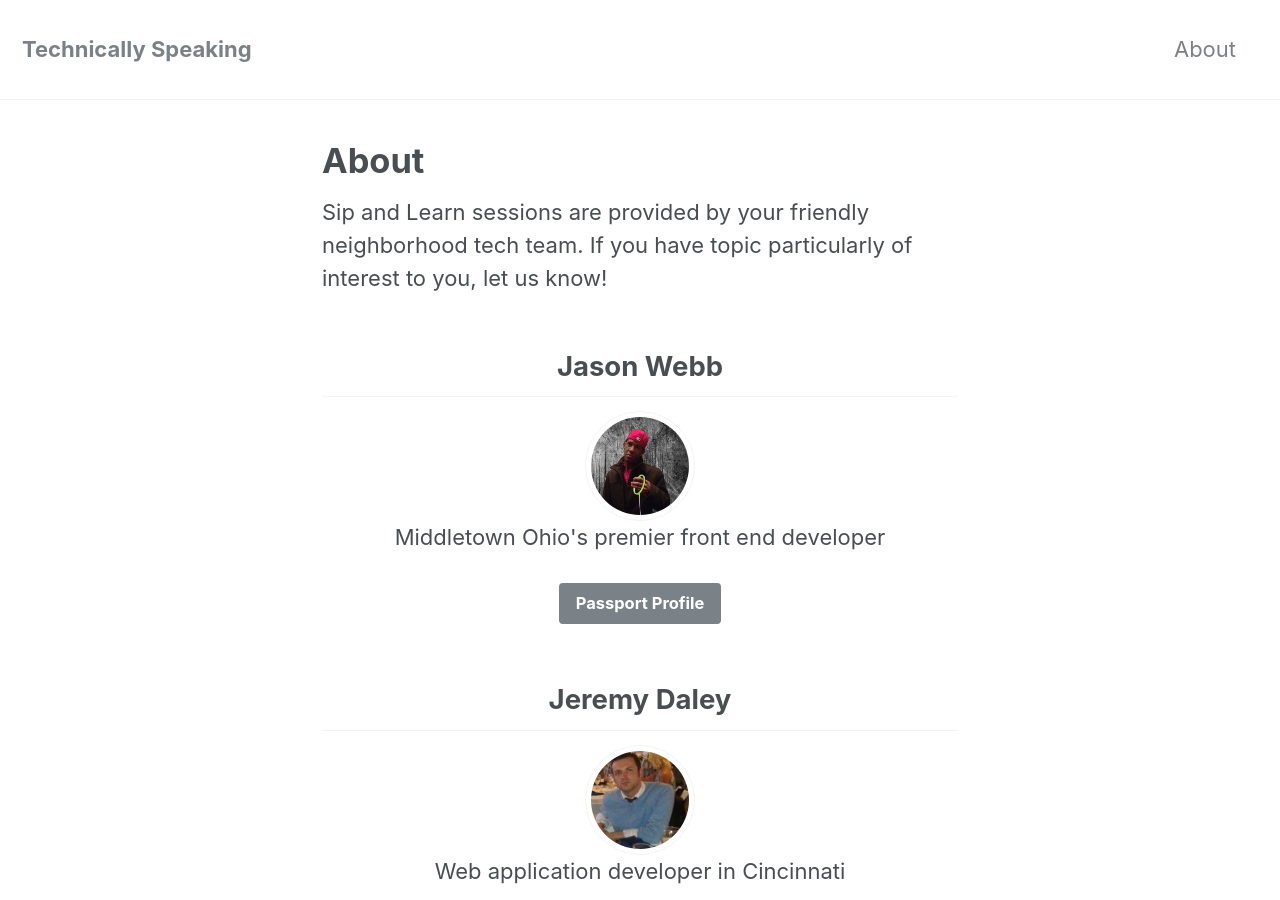
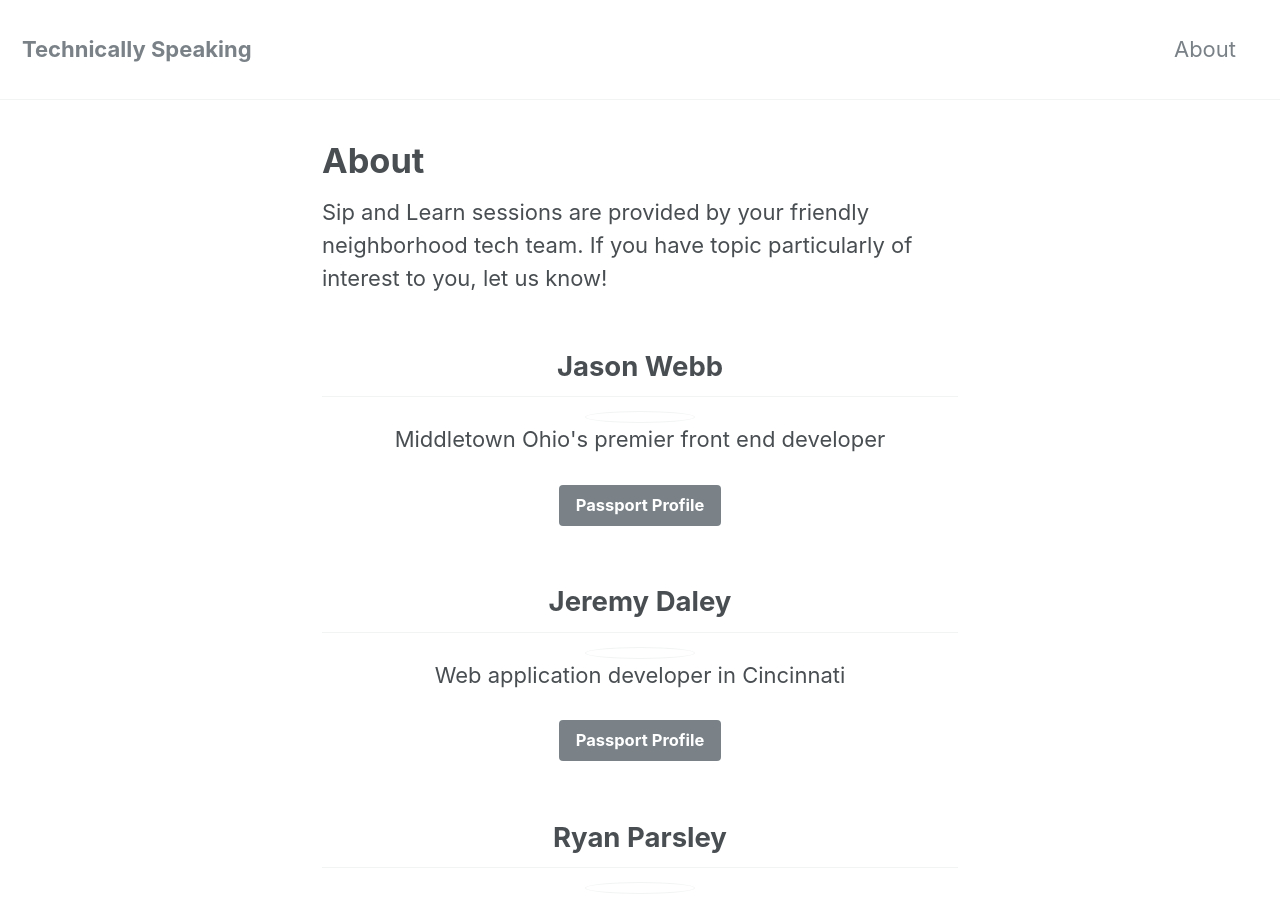
Before and after one commit to technicallySpeaking/technicallySpeaking.github.io, a Jekyll site: the page built from about.html, in a window 1280 px wide and 900 px high. Built offline with Jekyll 4.4.1, drawn with Linux system fonts in a browser that asks for light colours; nearby versions of some CDN libraries.

Commit message:
Updated '_data/authors.yml' via CloudCannon

```diff
--- a/_data/authors.yml
+++ b/_data/authors.yml
@@ -3,30 +3,30 @@ Jason Webb:
   uri: 'https://passport.vml.com/user/jwebb'
   email: jason.webb@vml.com
   bio: Middletown Ohio's premier front end developer
-  avatar_path: /assets/images/webb.jpg
+  avatar: /assets/images/webb.jpg
 Jeremy Daley:
   name: Jeremy Daley
   uri: 'https://passport.vml.com/user/jdaley'
   email: jeremy.daley@vml.com
   bio: Web application developer in Cincinnati
-  avatar_path: /assets/images/jeremy.jpg
+  avatar: /assets/images/jeremy.jpg
   twitter: daleyjem
 Ryan Parsley:
   name: Ryan Parsley
   uri: 'https://passport.vml.com/user/rparsley'
   email: ryan.parsley@vml.com
   bio: I like to make things
-  avatar_path: /assets/images/ryan.jpg
+  avatar: /assets/images/ryan.jpg
   twitter: ryanparsley
 Kevin Peterson:
   name: Kevin Peterson
   uri: 'https://passport.vml.com/user/kpeterson'
   email: kevin.peterson@vml.com
   bio: Rather orange smoker of meats
-  avatar_path: /assets/images/kevin.jpg
+  avatar: /assets/images/kevin.jpg
 Ben Lacy:
   name: Benjamin Lacy
   uri: 'https://passport.vml.com/user/blacy'
   email: benjamin.lacy@vml.com
   bio: 'Web/software developer, hitter of things with sticks, all around nerd.'
-  avatar_path: /assets/images/ben.jpg
+  avatar: /assets/images/ben.jpg
```
